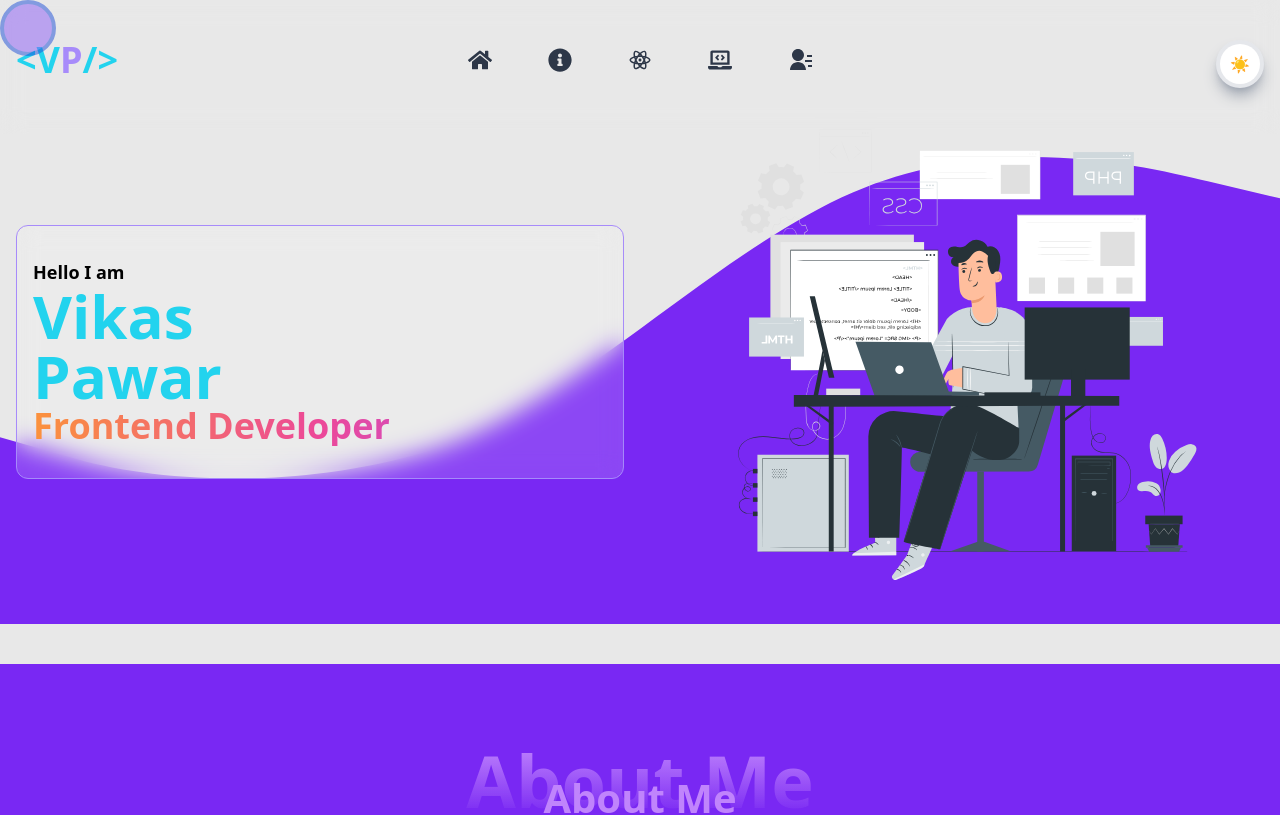
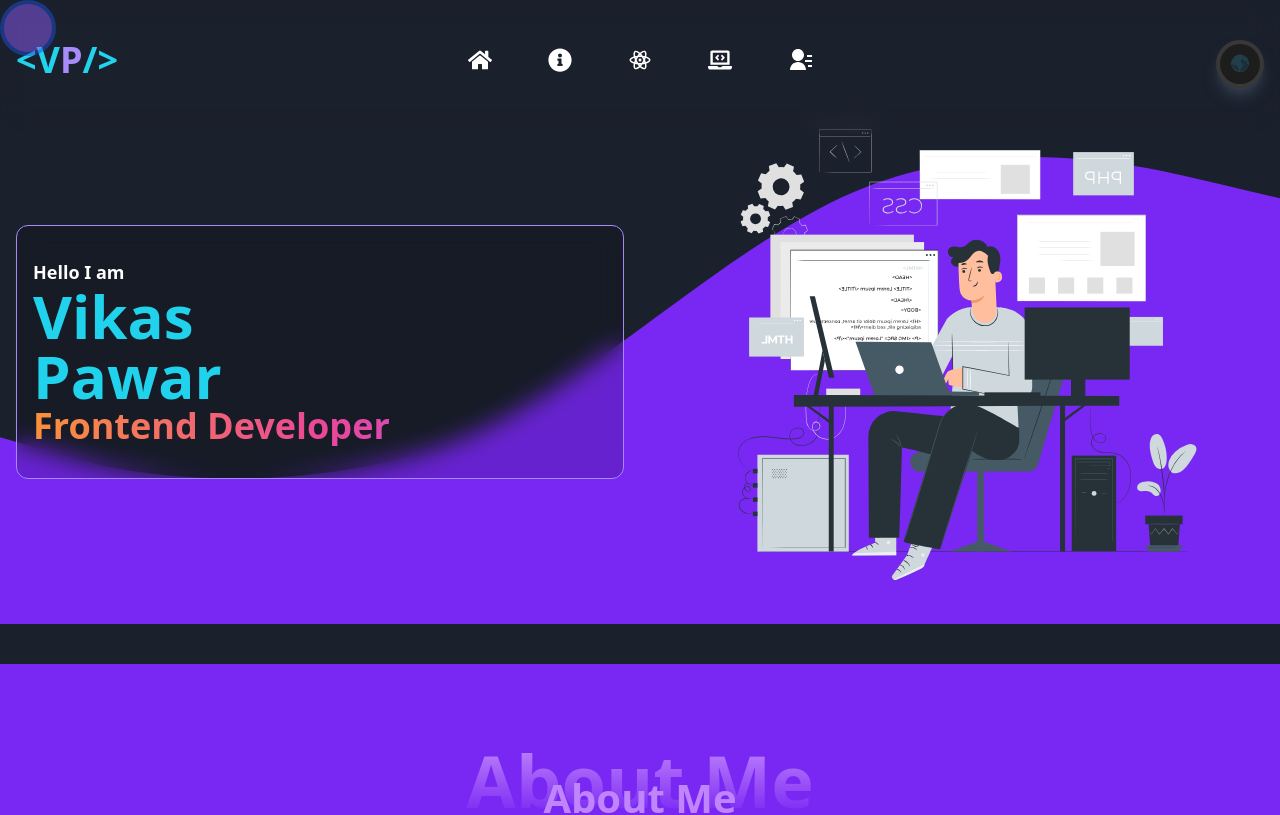
Before and after one commit to VikasSpawar/web-dev-pawar, a React (Vite) app: page / in a window 1280 px wide. Shown: the top 815 px of the page. Built offline with nearby package versions, Linux system fonts and the light colour scheme.

Commit message:
set dark theme as default

```diff
--- a/src/components/Portfolio.jsx
+++ b/src/components/Portfolio.jsx
@@ -71,7 +71,7 @@ const Portfolio = () => {
 
   return (
     <div
-      className={`min-h-screen bg-light-primary dark:bg-dark-primary text-black dark:text-white transition-all duration-500 py-4`}
+      className={`min-h-screen bg-light-primary  dark:bg-dark-primary text-black dark:text-white transition-all duration-500 py-4`}
     >
       <Element name="home" className="element pt-16 w-full ">
         <div className=" py-4 bg-[url('/wave-haikei.svg')]  bg-cover bg-center lg:flex-row flex-col  flex w-full   justify-around">
--- a/src/components/ThemeSwitcher.jsx
+++ b/src/components/ThemeSwitcher.jsx
@@ -7,7 +7,13 @@ const ThemeSwitcher = () => {
 
  //variable to get darkMode from local storage
 
-  const [isDarkMode, setIsDarkMode] = useState(JSON.parse(localStorage.getItem('darkMode'))||false);
+  // const [isDarkMode, setIsDarkMode] = useState(()=>{
+  //   let prevMode =JSON.parse(localStorage.getItem('darkMode'))
+  //   prevMode==false ?  false :  true
+  // }
+
+  // );
+  const [isDarkMode, setIsDarkMode] = useState(JSON.parse(localStorage.getItem('darkMode'))==false ? false : true );
   const { handleToolTip } = useContext(MyContext);
 
   useEffect(() => {
```
